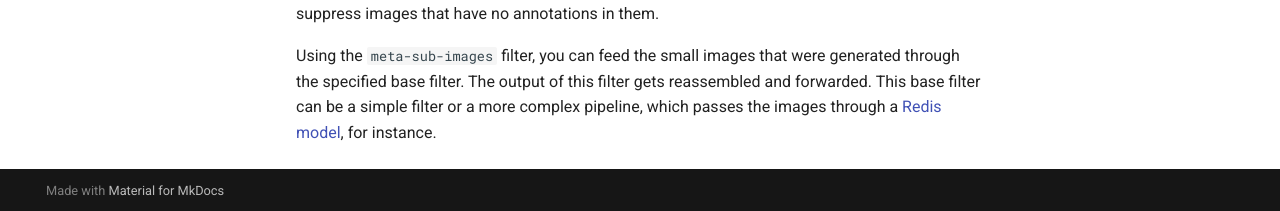
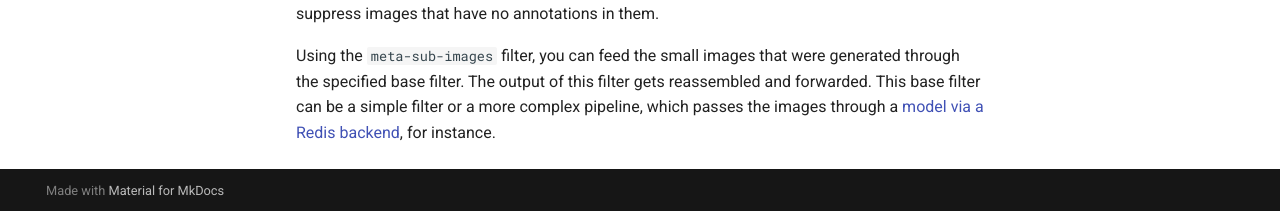
Before and after one commit to waikato-datamining/image-dataset-converter-examples, an MkDocs documentation site: the page built from docs/imgaug.md, in a window 1280 px wide and 900 px high, scrolled down 1968 px. Shown: the part 686-897 px from the top of the window. Built offline with MkDocs 1.6.1 and Material for MkDocs 9.7.7, drawn with Linux system fonts in a browser that asks for light colours; comment, search, counter and statistics services are not loaded.

Commit message:
changed link from redis article to "object detection in videos" one

```diff
--- a/docs/imgaug.md
+++ b/docs/imgaug.md
@@ -112,4 +112,4 @@
 Using the `meta-sub-images` filter, you can feed the small images that were generated
 through the specified base filter. The output of this filter gets reassembled and forwarded.
 This base filter can be a simple filter or a more complex pipeline, which passes the
-images through a [Redis model](redis.md), for instance.
+images through a [model via a Redis backend](object_detection_in_videos.md), for instance.
```
Also changed, not shown: docs/video.md (+1 -1 lines).
